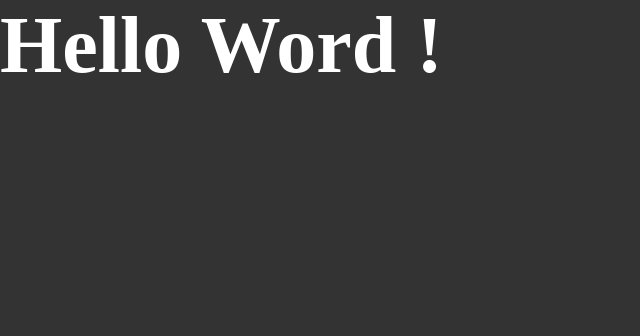
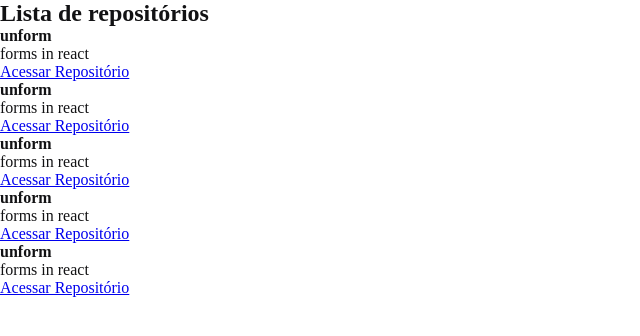
Before and after one commit to JP2021/GitExplorer, a React app in the folder GithubExplorer/: page / in a window 1280 px wide. Shown: the top 336 px of the page, without its empty margins (0-640 px from the left). Built offline with nearby package versions, Linux system fonts and the light colour scheme.

Commit message:
componentes

```diff
--- a/GithubExplorer/src/App.jsx
+++ b/GithubExplorer/src/App.jsx
@@ -1,4 +1,5 @@
+import { RepositoryList } from './components/RepositoryList'
 import './styles/global.scss'
 export function App(){
-    return <h1>Hello Word !</h1>
+    return <RepositoryList />
 }
--- /dev/null
+++ b/GithubExplorer/src/components/RepositoryItem.jsx
@@ -0,0 +1,11 @@
+export function RepositoryItem(props){
+    return (
+        <li>
+        <strong>{props.repository.name?? 'default'}</strong>
+        <p>{props.repository.description}</p>
+        <a href={props.repository.link}>
+            Acessar Repositório
+        </a>
+    </li>
+    );
+}
--- /dev/null
+++ b/GithubExplorer/src/components/RepositoryList.jsx
@@ -0,0 +1,21 @@
+import { RepositoryItem } from "./RepositoryItem";
+const repository ={
+    name:'unform',
+    description:'forms in react',
+    link:'https://github.com/unform/unform'
+}
+
+export function RepositoryList(){
+    return (
+        <section className="repository-list">
+            <h1>Lista de repositórios</h1>
+            <ul>
+                <RepositoryItem repository={repository}/>
+                <RepositoryItem repository={repository}/>
+                <RepositoryItem repository={repository}/>
+                <RepositoryItem repository={repository}/>
+                <RepositoryItem repository={repository}/>
+            </ul>
+        </section>
+    )
+}
--- a/GithubExplorer/src/styles/global.scss
+++ b/GithubExplorer/src/styles/global.scss
@@ -6,10 +6,7 @@
 
 body {
     font: Arial, Helvetica, sans-serif;
-    background: #333;
-    color:#fff;
+       color:#121214;
 
-    h1{
-    font-size: 80px;
-    }
+
 }
```
